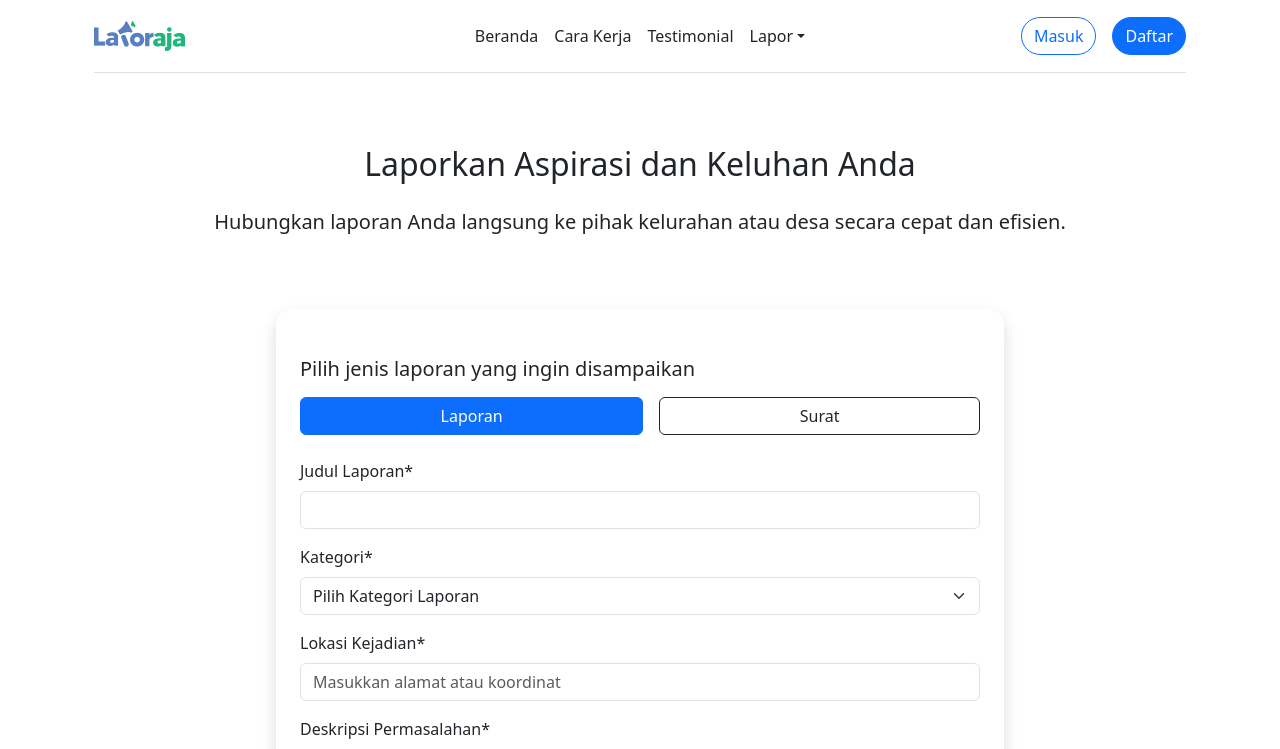
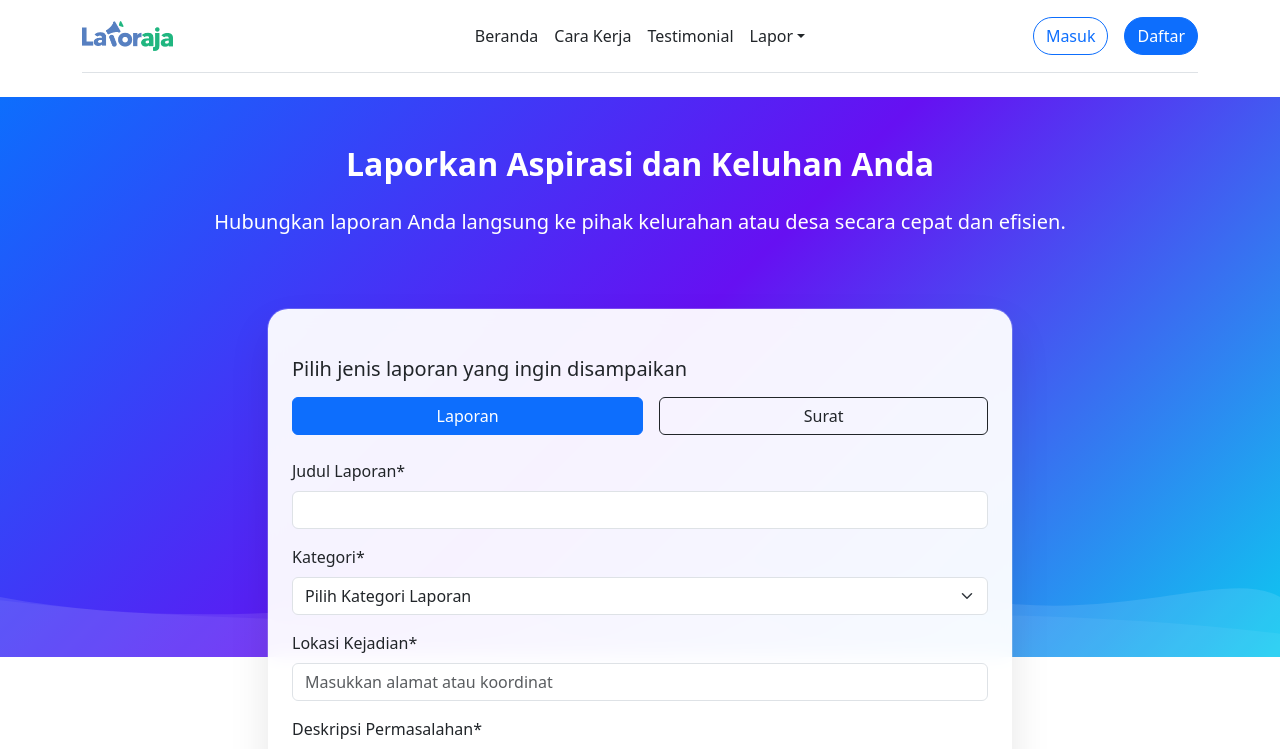
Before and after one commit to viki-andriyanto/laporaja-website, a React (Vite) app in the folder frontend/: page /lapor in a window 1280 px wide. Shown: the top 749 px of the page. Built offline with nearby package versions, Linux system fonts and the light colour scheme.

Commit message:
Optimisasi public frontend

```diff
--- a/frontend/package.json
+++ b/frontend/package.json
@@ -15,6 +15,7 @@
     "bootstrap-icons": "^1.13.1",
     "chart.js": "^4.4.9",
     "date-fns": "^4.1.0",
+    "framer-motion": "^12.18.1",
     "react": "^19.1.0",
     "react-bootstrap": "^2.10.10",
     "react-bootstrap-icons": "^1.11.6",
--- a/frontend/src/App.jsx
+++ b/frontend/src/App.jsx
@@ -14,7 +14,7 @@ import Profil from "./shared/profil";
 function App() {
   return (
     <>
-      <div className="container">
+      <div className="">
         <BrowserRouter>
           <Routes>
 
--- a/frontend/src/components/modaldetaillapor.jsx
+++ b/frontend/src/components/modaldetaillapor.jsx
@@ -69,7 +69,7 @@ export default function ModalDetailLaporan({ show, handleClose, selectedReport }
                                 marginTop: "4px",
                                 fontFamily: "monospace"
                             }}>
-                                #{selectedReport.riwayat_id}
+                                {selectedReport.jenis === 'laporan' ? 'RPT' : 'LTR'}-{selectedReport.riwayat_id}
                             </div>
                         </div>
                     </div>
--- a/frontend/src/pages/public/laporan/create.jsx
+++ b/frontend/src/pages/public/laporan/create.jsx
@@ -12,16 +12,61 @@ export default function FormLapor() {
     return (
         <>
             <Header />
-            <div className="container">
+
+            <div className="position-relative overflow-hidden">
+
+                {/* Atur bagian background banner disini */}
+                <div
+                    className="position-absolute w-100"
+                    style={{
+                        background: "linear-gradient(135deg, #0d6efd 0%, #6610f2 50%, #0dcaf0 100%)",
+                        height: "70vh",
+                        zIndex: -1
+                    }}
+                >
+                    <svg
+                        className="position-absolute bottom-0 w-100"
+                        viewBox="0 0 1200 120"
+                        preserveAspectRatio="none"
+                        style={{ height: "120px" }}
+                    >
+                        <path
+                            d="M0,60 C300,120 600,0 900,60 C1050,90 1150,30 1200,60 L1200,120 L0,120 Z"
+                            fill="rgba(255,255,255,0.1)"
+                        />
+                    </svg>
+
+                    <svg
+                        className="position-absolute bottom-0 w-100"
+                        viewBox="0 0 1200 120"
+                        preserveAspectRatio="none"
+                        style={{ height: "100px", transform: "translateY(10px)" }}
+                    >
+                        <path
+                            d="M0,40 C400,100 800,20 1200,80 L1200,120 L0,120 Z"
+                            fill="rgba(255,255,255,0.05)"
+                        />
+                    </svg>
+                </div>
+
+                <div className="container position-relative">
                     <main>
-                    <div className="py-5 text-center">
-                        <h2 className="mb-4">Laporkan Aspirasi dan Keluhan Anda</h2>
-                        <p className="lead mb-4">
+                        <div className="py-5 text-center text-white">
+                            <h2 className="mb-4 fw-bold">Laporkan Aspirasi dan Keluhan Anda</h2>
+                            <p className="lead mb-4 opacity-90">
                                 Hubungkan laporan Anda langsung ke pihak kelurahan atau desa secara cepat dan efisien.
                             </p>
                         </div>
-                    <div className="container col-xxl-8 px-4 py-5 shadow rounded-4 col-md-7 col-lg-8">
-                        <h5 className="mb-3">Pilih jenis laporan yang ingin disampaikan</h5>
+                        <div
+                            className="container col-xxl-8 px-4 py-5 col-md-7 col-lg-8 mb-5"
+                            style={{
+                                background: "rgba(255, 255, 255, 0.95)",
+                                backdropFilter: "blur(10px)",
+                                borderRadius: "20px",
+                                boxShadow: "0 20px 40px rgba(0,0,0,0.1), 0 0 0 1px rgba(255,255,255,0.2)"
+                            }}
+                        >
+                            <h5 className="mb-3 text-dark">Pilih jenis laporan yang ingin disampaikan</h5>
 
                             {/* Toggle Button */}
                             <div className="d-flex justify-content-between gap-3 mb-4">
@@ -42,9 +87,14 @@ export default function FormLapor() {
                             </div>
 
                             {/* Conditional Rendering */}
-                        {formType === "laporan" ? <FormLaporan navigate={navigate} /> : <FormSurat navigate={navigate} />}
+                            {formType === "laporan" ? (
+                                <FormLaporan navigate={navigate} />
+                            ) : (
+                                <FormSurat navigate={navigate} />
+                            )}
                         </div>
                     </main>
+                </div>
             </div>
             <Footer />
         </>
@@ -249,5 +299,3 @@ function FormSurat({ navigate }) {
         </>
     );
 }
-
-// Main component
--- a/frontend/src/pages/public/riwayatuser/index.jsx
+++ b/frontend/src/pages/public/riwayatuser/index.jsx
@@ -175,7 +175,7 @@ export default function RiwayatUser() {
                 <Header />
                 <Container className="my-5 text-center">
                     <Spinner animation="border" role="status" className="me-2" />
-                    <span>Memuat data riwayat laporan...</span>
+
                 </Container>
                 <Footer />
             </>
```
Also changed, not shown: 1 other file (tests, documents, lock files or other folders). Lines whose indentation alone changed are shown as unchanged.
